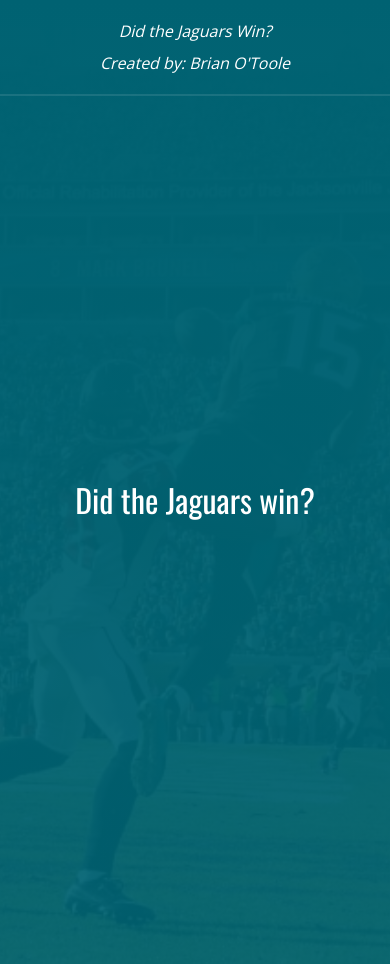
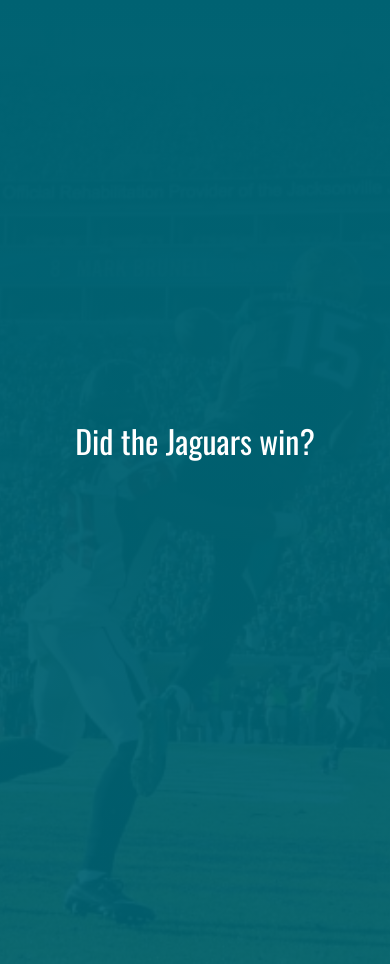
Before and after one commit to brianotoole/didjagswin, a Jekyll site: the page built from index.html, in a window 390 px wide. Shown: the top 964 px of the page. Built offline with Jekyll 4.4.1, drawn with Linux system fonts in a browser that asks for light colours; nearby versions of some CDN libraries; some of the changed text lies outside the part shown.

Commit message:
added visibility classes for mobile-only content

```diff
--- a/_includes/footer.html
+++ b/_includes/footer.html
@@ -3,6 +3,9 @@
     <div class="socials">
       <a class="btn btn-secondary share-btn" href="https://www.facebook.com/sharer/sharer.php?u=http%3A%2F%2Fdidjagswin.com" target="_blank" title="Share on Facebook">Share on Facebook</a>
       <a class="btn btn-secondary share-btn" href="http://twitter.com/intent/tweet?text=Did%20the%20Jacksonville%20%23Jaguars%20win%3F%20http%3A%2F%2Fdidjagswin.com" target="_blank" title="Share on Twitter">Share on Twitter</a>
+      <div class="visible-sm">
+        <em>Created by: </em><a class="link" href="https://brianzotoole.com/?ref=didjagswin.com" target="_blank">Brian O'Toole</a>
+      </div>
     </div>
   </div><!--/.container-->
 </div><!--/.footer-->
--- a/_includes/header.html
+++ b/_includes/header.html
@@ -1,4 +1,4 @@
-<header class="header">
+<header class="header hidden-sm">
   <div class="container">
     <em class="logo-text">Did the Jaguars Win?</em>
     <em class="createdby-text">Created by: <a href="https://brianzotoole.com/?ref=didjagswin.com" target="_blank">Brian O'Toole</a></em>
--- a/_sass/_helpers.scss
+++ b/_sass/_helpers.scss
@@ -37,3 +37,13 @@
 // alignments
 .float-left {float: left;}
 .float-right {float: right;}
+
+// visibility
+.visible-sm {
+  display: block;
+  @media (min-width: $bp-md) { display: none; }
+}
+.hidden-sm {
+  display: none;
+  @media (min-width: $bp-md) { display: block; }
+}
--- a/_sass/_layout.scss
+++ b/_sass/_layout.scss
@@ -73,9 +73,13 @@
   left: 0;
   width: 100%;
   text-align: center;
-  transform: translate(0%, -45%);
-  -webkit-transform: translate(0%, -45%);
-  overflow: hidden;
+  transform: translate(0%, -100%);
+  -webkit-transform: translate(0%, -100%);
+  @media (min-width: $bp-md) {
+    transform: translate(0%, -45%);
+    -webkit-transform: translate(0%, -45%);
+    overflow: hidden;
+  }
 }
 // the result of the score
 .js-result {
```
